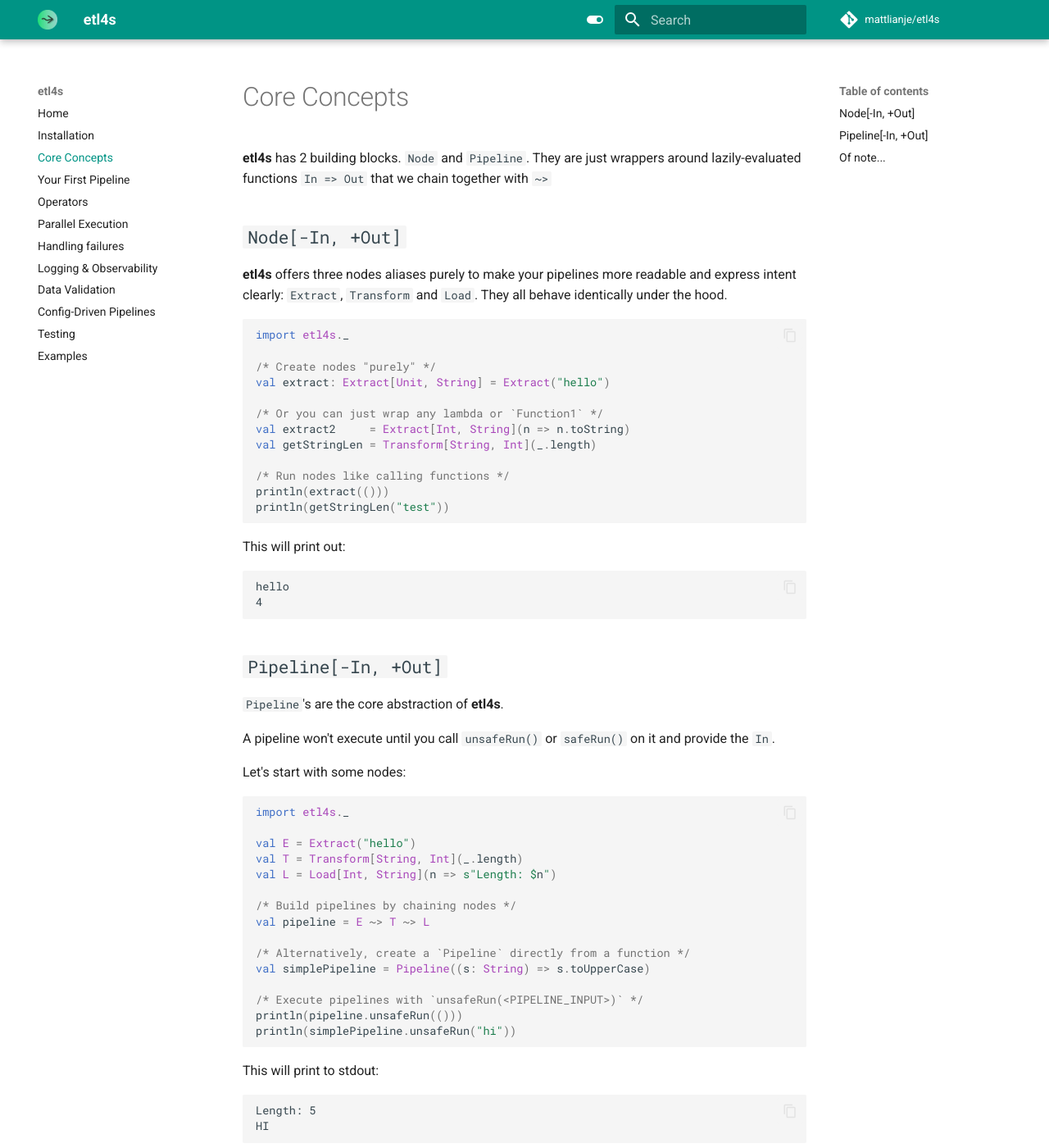
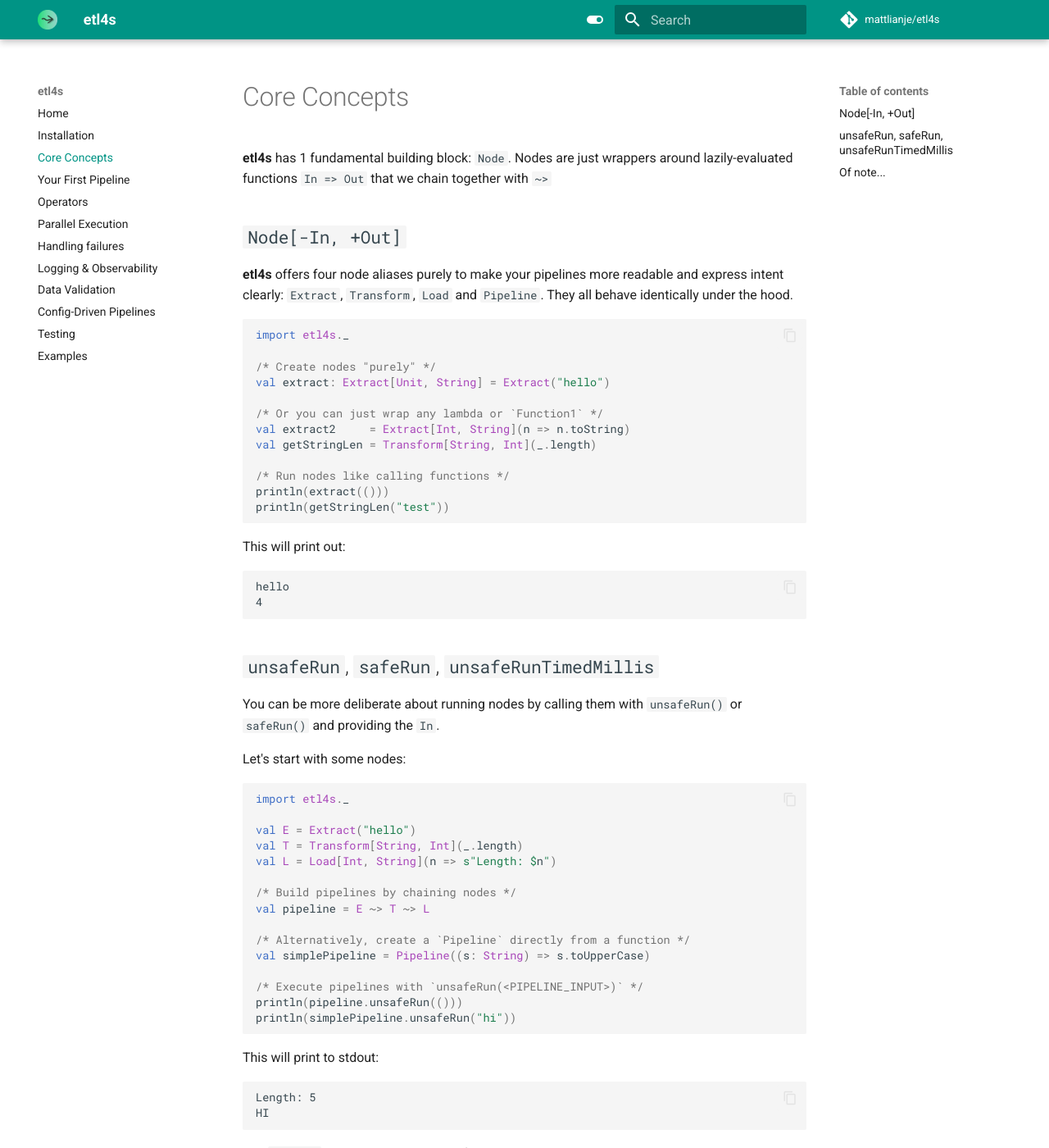
Before and after one commit to mattlianje/etl4s, an MkDocs documentation site: the page built from docs/core-concepts.md, in a window 1280 px wide and 1400 px high. Shown: the whole window at 82% size. Built offline with MkDocs 1.6.1 and Material for MkDocs 9.7.7, drawn with Linux system fonts in a browser that asks for light colours; comment, search, counter and statistics services are not loaded; some of the changed text lies outside the part shown.

Commit message:
feat: ~> bugfix on readers, new Node centric design + docs

````diff
--- a/docs/core-concepts.md
+++ b/docs/core-concepts.md
@@ -1,10 +1,11 @@
 
-**etl4s** has 2 building blocks. `Node` and `Pipeline`. They are just wrappers around lazily-evaluated functions
+**etl4s** has 1 fundamental building block: `Node`. Nodes are just wrappers around lazily-evaluated functions
 `In => Out` that we chain together with `~>`
 
 ## `Node[-In, +Out]`
 
-**etl4s** offers three nodes aliases purely to make your pipelines more readable and express intent clearly: `Extract`, `Transform` and `Load`. They all behave identically under the hood.
+**etl4s** offers four node aliases purely to make your pipelines more readable and express intent clearly: `Extract`, `Transform`, `Load` and
+`Pipeline`. They all behave identically under the hood.
 
 ```scala
 import etl4s._
@@ -26,10 +27,9 @@ hello
 4
 ```
 
-## `Pipeline[-In, +Out]`
-`Pipeline`'s are the core abstraction of **etl4s**.
-
-A pipeline won't execute until you call `unsafeRun()` or `safeRun()` on it and provide
+## `unsafeRun`, `safeRun`, `unsafeRunTimedMillis`
+You can be more deliberate about running nodes by calling them with
+`unsafeRun()` or `safeRun()` and providing
 the `In`.
 
 Let's start with some nodes:
@@ -67,6 +67,17 @@ val safeResult = riskyPipeline.safeRun("not a number")
 println(safeResult)  /* Failure(java.lang.NumberFormatException: ..) */
 ```
 
+Use `unsafeRunTimedMillis` to time your pipeline executions:
+```scala
+import etl4s._
+
+val sleepDuration = 100
+val sleepNode = Node[Unit, Unit] { _ =>
+  Thread.sleep(sleepDuration)
+}
+val (_, elapsedTime) = sleepNode.unsafeRunTimedMillis(())
+```
+
 
 ## Of note...
 - Ultimately - these nodes and pipelines are just reifications of functions and values (with a few niceties like built in retries, failure handling, concurrency-shorthand, and Future based parallelism).
````
Also changed, not shown: docs/examples.md (+4 -2 lines), docs/index.md (+1 -1 lines), 3 other files.
